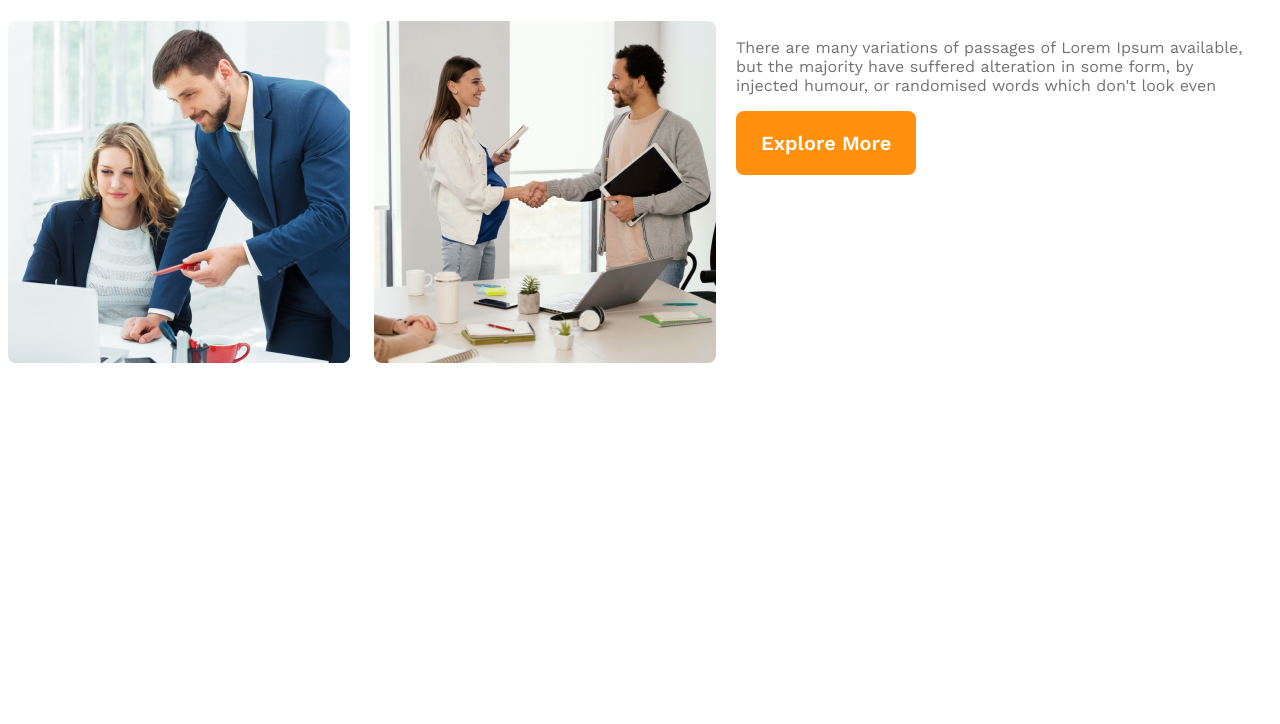
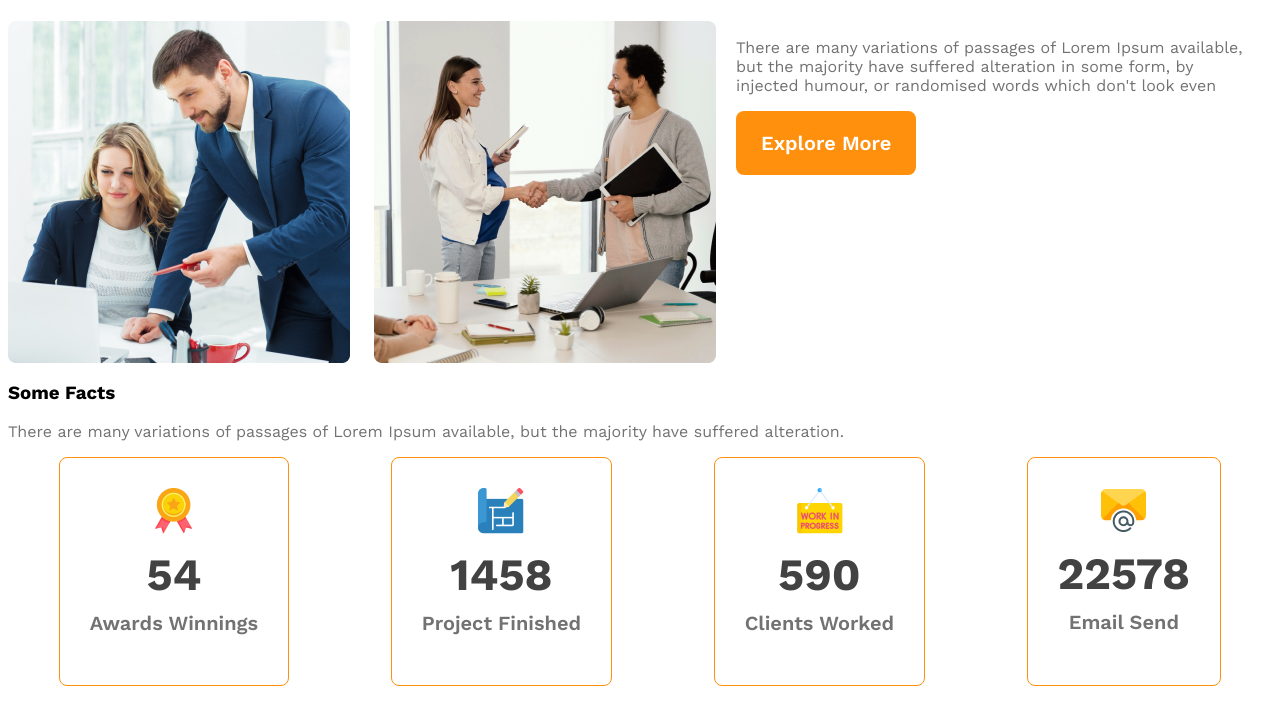
Before and after one commit to imransheikh12/g3-architects-website, a plain HTML site: page index.html in a window 1280 px wide. Shown: the part 1437-2161 px from the top of the page. Before the commit the page ends 1870 px from the top, so only its background shows below. Drawn offline with nearby package versions, Linux system fonts and the light colour scheme.

Commit message:
added card-stats and facts section

```diff
--- a/index.html
+++ b/index.html
@@ -9,7 +9,7 @@
  <body>
     <header>
        <nav>
-        <h3 class="nav-title">G3 Architects</h3>
+        <h3 class="section-title">G3 Architects</h3>
         <ul>
             <li><a href="">Home</a></li>
             <li><a href="">About</a></li>
@@ -41,6 +41,38 @@
             <button class="btn-primary">Explore More</button>
          </div>
       </section>
+      <!-- features section -->
+      <section class="features">
+
+      </section>
+      <!-- fact section -->
+      <section class="fact">
+         <h3>Some Facts</h3>
+         <p class="text-light-gray">There are many variations of passages of Lorem Ipsum available, but the majority have suffered alteration.</p>
+         <div class="facts-card-container">
+            <!-- .card*4>img+h2.card-stats+p.card-title.text-light-gray -->
+            <div class="card">
+               <img src="images/icons/ribon.png" alt="">
+               <h2 class="card-stats">54</h2>
+               <p class="card-title text-light-gray">Awards Winnings</p>
+            </div>
+            <div class="card">
+               <img src="images/icons/projects.png" alt="">
+               <h2 class="card-stats">1458</h2>
+               <p class="card-title text-light-gray">Project Finished</p>
+            </div>
+            <div class="card">
+               <img src="images/icons/customers.png" alt="">
+               <h2 class="card-stats">590</h2>
+               <p class="card-title text-light-gray">Clients Worked</p>
+            </div>
+            <div class="card">
+               <img src="images/icons/email.png" alt="">
+               <h2 class="card-stats">22578</h2>
+               <p class="card-title text-light-gray">Email Send</p>
+            </div>
+         </div>
+      </section>
     </main>
     <footer>
 
--- a/styles/architect.css
+++ b/styles/architect.css
@@ -32,7 +32,7 @@ nav{
     align-items: center;
 }
 
-.nav-title{
+.section-title{
     font-size: 3rem;
     font-weight: 700;
     color: #131313;
@@ -100,6 +100,32 @@ main{
     font-weight: 700;
 }
 
+/* facts section */
+.facts-card-container{
+    display: flex;
+    justify-content: space-around;
+}
+.facts-card-container .card{
+    border-radius: 8px;
+    border: 1px solid #FF900E;
+    text-align: center;
+    padding: 30px;
+}
+
+.facts-card-container .card-stats{
+    font-size: 2.8rem;
+    color: #424242;
+    margin-top: 10px;
+    margin-bottom: 10px;
+}
+
+.facts-card-container .card-title{
+    font-weight: 600;
+    font-size: 1.25rem;
+    margin-top: 5px;
+}
+
+
 /* responsive media queries */
 /* mobile devices */
 @media screen and (max-width: 576px) {
```
